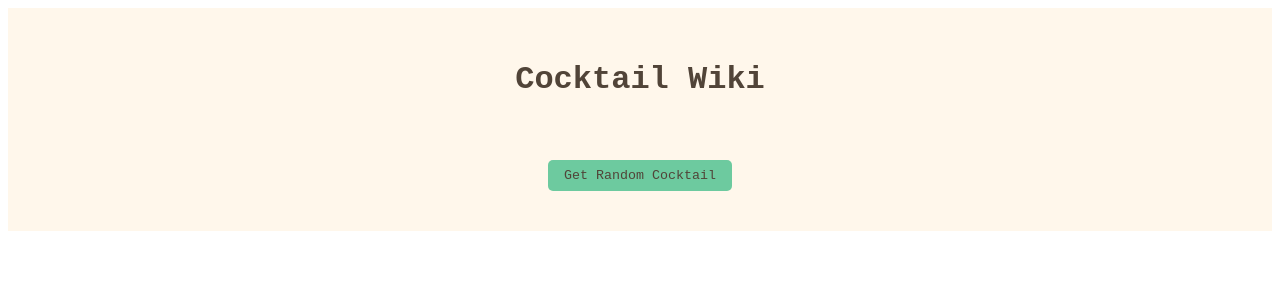
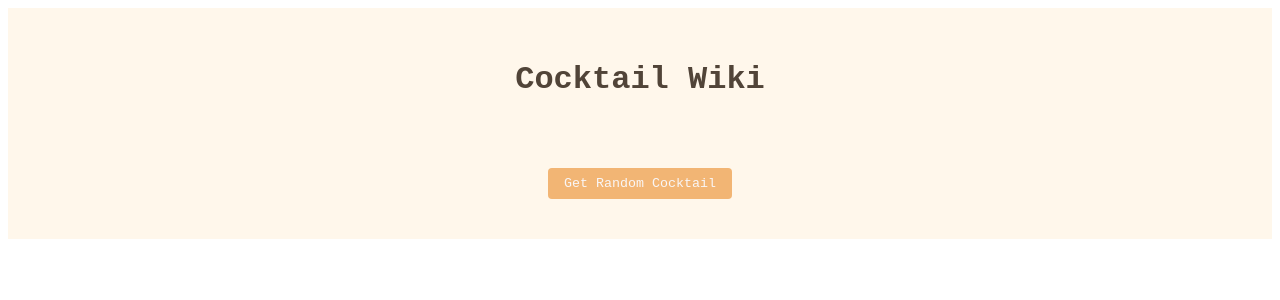
Before and after one commit to KikiBerg/react-cocktail-api, a React (Vite) app: page / in a window 1280 px wide. Shown: the top 300 px of the page. Built offline with nearby package versions, Linux system fonts and the light colour scheme; no server answers; a web font is replaced by a local one.

Commit message:
Add css for CoctailInfoPage

```diff
--- a/src/css/CocktailInfoPage.css
+++ b/src/css/CocktailInfoPage.css
@@ -0,0 +1,41 @@
+@import url('./index.css');
+
+.cocktail-info-page {
+    display: flex;
+    flex-direction: column;
+    align-items: center;
+    padding: 2rem;
+  }
+
+  .cocktail-info {
+    max-width: 600px;
+    text-align: center;
+  }
+
+  .cocktail-info img {
+    max-width: 300px;
+    margin: 1rem 0;
+  }
+
+  .cocktail-info ul {
+    list-style-type: none;
+    padding: 0;
+  }
+
+  .cocktail-info li {
+    margin: 0.5rem 0;
+  }
+
+  button {
+    margin-top: 1rem;
+    padding: 0.5rem 1rem;
+    background-color: var(--color-primary);
+    color: var(--color-white);
+    border: none;
+    border-radius: 4px;
+    cursor: pointer;
+  }
+
+  button:hover {
+    background-color: var(--color-accent-1);
+  }
--- a/src/router.tsx
+++ b/src/router.tsx
@@ -12,7 +12,7 @@ export const router = createBrowserRouter ([
         element: <SearchPage/>,
     },
     {
-        path: '/coctail/:id',
+        path: '/cocktail/:id',
         element: <CocktailInfoPage/>,
     },
 ]);
```
